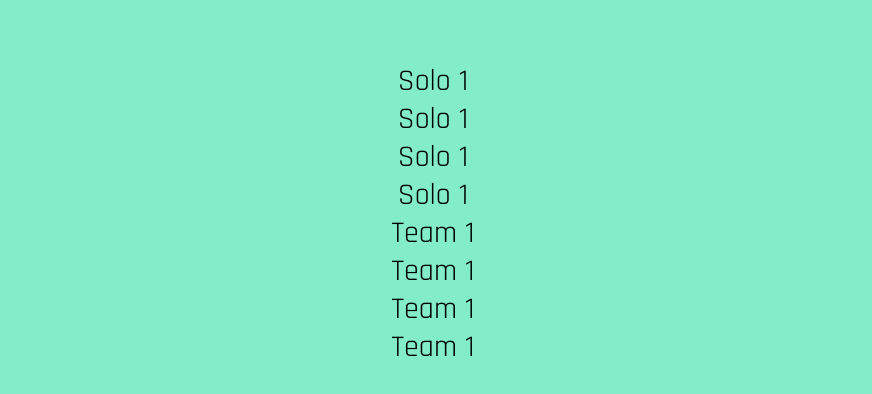
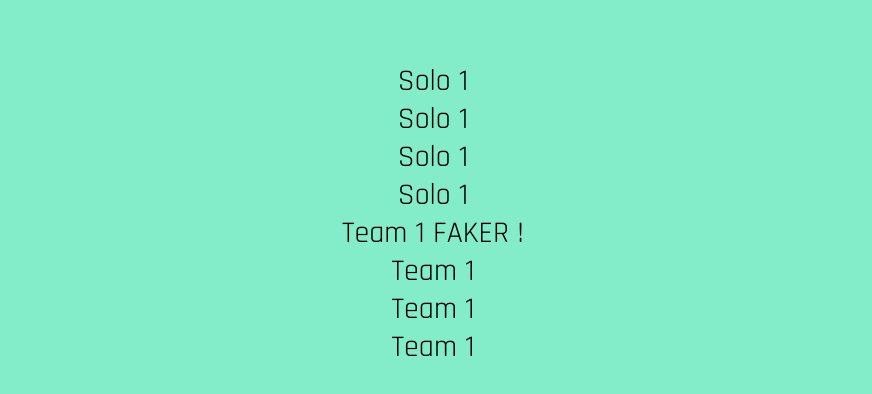
Before and after one commit to Smashcae/smashcae.github.io, a plain HTML site: page index.html in a window 1280 px wide. Shown: the part 142-536 px from the top of the page, without its empty margins (207-1079 px from the left). Drawn offline with Linux system fonts and the light colour scheme.

Commit message:
Initial commit

```diff
--- a/index.html
+++ b/index.html
@@ -37,7 +37,7 @@
     </section>
 
     <section id="showTeam">
-        <label>Team 1</label><br>
+        <label>Team 1 FAKER !</label><br>
         <label>Team 1</label><br>
         <label>Team 1</label><br>
         <label>Team 1</label><br>
```
